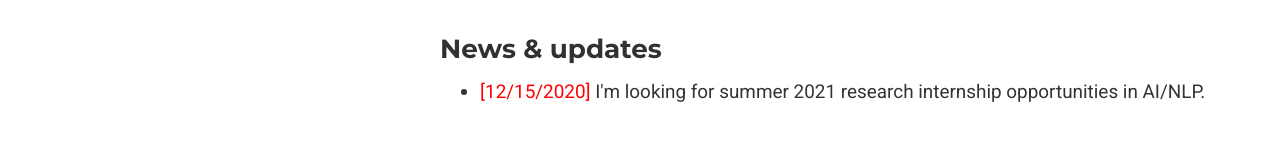
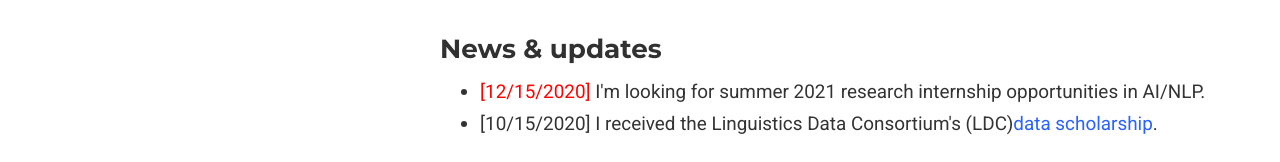
Before and after one commit to phosseini/phosseini-archive.github.io, a plain HTML site: page index.html in a window 1280 px wide. Shown: the part 632-794 px from the top of the page. Drawn offline with nearby package versions, Linux system fonts and the light colour scheme; some icons are missing.

Commit message:
adding updates

```diff
--- a/index.html
+++ b/index.html
@@ -272,6 +272,7 @@
                         <li><span style="color:red;">[12/15/2020]</span> I'm looking for summer 2021 research internship
                             opportunities in AI/NLP.
                         </li>
+                        <li>[10/15/2020] I received the Linguistics Data Consortium's (LDC)<a href="https://www.ldc.upenn.edu/communications/newsletter/october-2020-newsletter">data scholarship</a>.</li>
                     </ul>
                 </div>
 
```
